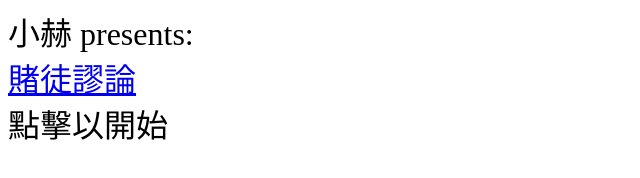
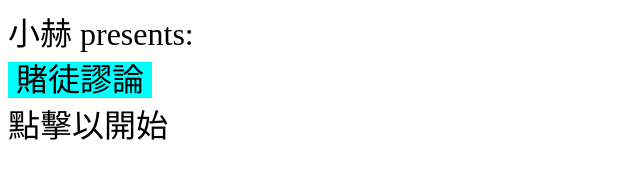
Before and after one commit to Cliff0317/GamblerFallacy, a plain HTML site: page index.htm in a window 1280 px wide. Shown: the whole page, without its empty margins (0-640 px from the left). Drawn offline with Linux system fonts and the light colour scheme.

Commit message:
Update index.htm

```diff
--- a/index.htm
+++ b/index.htm
@@ -3,11 +3,25 @@
     <meta charset="UTF-8">
     <meta http-equiv="X-UA-Compatible" content="IE=edge">
     <meta name="viewport" content="width=device-width, initial-scale=1.0">
-    <title></title>
+    <title>賭徒謬論</title>
+    <style>
+        a {
+            text-decoration: none;
+            border-color: black;
+            color: black;
+            background-color: cyan;
+            transition: margin-left 1s;
+        }
+
+        a:hover {
+            background-color: red;
+            margin-left: 10px;
+        }
+    </style>
 </head>
 <body style="font-family: Microsoft Jhenghei; font-size: 200%;">
     小赫 presents:<br>
-    <a href="email.htm">賭徒謬論</a><br>
+    <a href="email.htm">&nbsp;賭徒謬論&nbsp;</a><br>
     點擊以開始
 </body>
 </html>
```
